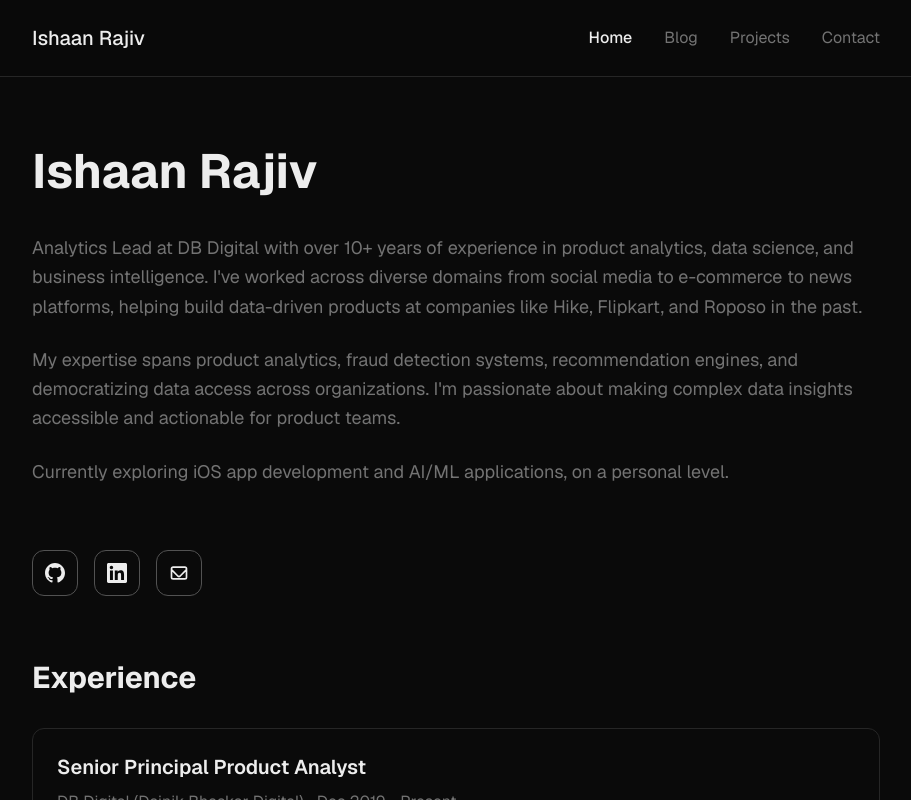
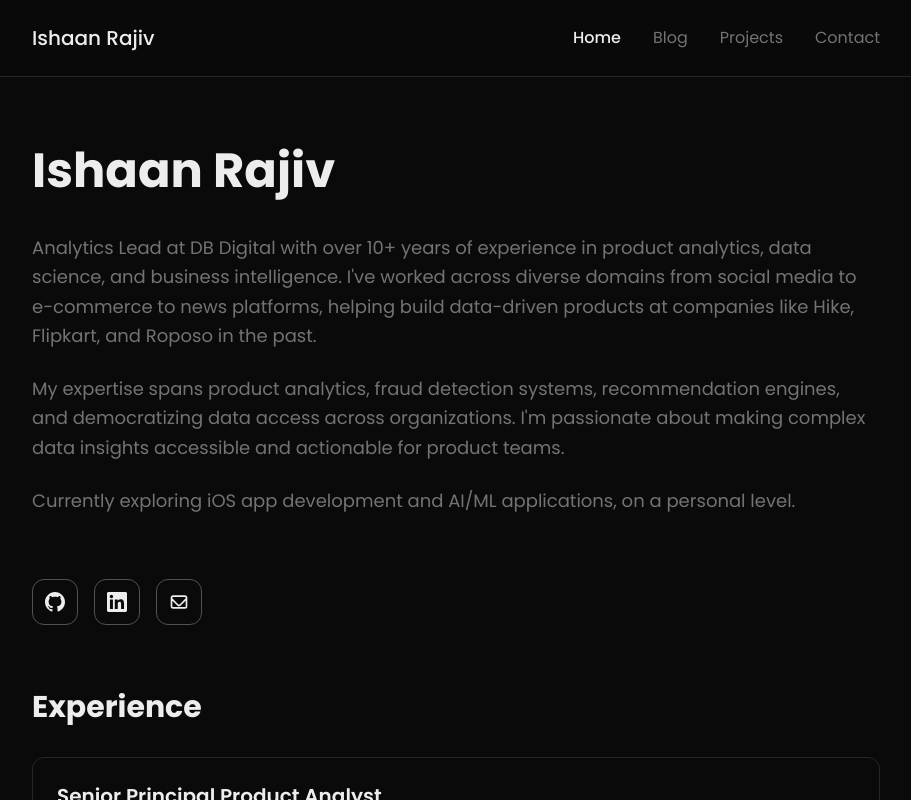
Before and after one commit to ishaanrajiv/personal-website, a Next.js app: page / in a window 1280 px wide. Shown: the top 800 px of the page, without its empty margins (184-1095 px from the left). Built offline with nearby package versions, Linux system fonts and the light colour scheme.

Commit message:
Update font styles in global CSS and layout for improved typography
- Replaced Geist fonts with Poppins and JetBrains Mono for a modern look.
- Updated font-family references in globals.css and layout.tsx to reflect the new font choices.

```diff
--- a/app/globals.css
+++ b/app/globals.css
@@ -14,14 +14,14 @@
   --color-accent: var(--accent);
   --color-muted: var(--muted);
   --color-border: var(--border);
-  --font-sans: var(--font-geist-sans);
-  --font-mono: var(--font-geist-mono);
+  --font-sans: var(--font-poppins);
+  --font-mono: var(--font-jetbrains-mono);
 }
 
 body {
   background: var(--background);
   color: var(--foreground);
-  font-family: var(--font-geist-sans), system-ui, -apple-system, sans-serif;
+  font-family: var(--font-poppins), system-ui, -apple-system, sans-serif;
   line-height: 1.6;
 }
 
--- a/app/layout.tsx
+++ b/app/layout.tsx
@@ -1,14 +1,15 @@
 import type { Metadata } from "next";
-import { Geist, Geist_Mono } from "next/font/google";
+import { Poppins, JetBrains_Mono } from "next/font/google";
 import "./globals.css";
 
-const geistSans = Geist({
-  variable: "--font-geist-sans",
+const poppins = Poppins({
+  variable: "--font-poppins",
   subsets: ["latin"],
+  weight: ["400", "500", "600", "700"],
 });
 
-const geistMono = Geist_Mono({
-  variable: "--font-geist-mono",
+const jetbrainsMono = JetBrains_Mono({
+  variable: "--font-jetbrains-mono",
   subsets: ["latin"],
 });
 
@@ -25,7 +26,7 @@ export default function RootLayout({
   return (
     <html lang="en" suppressHydrationWarning={true}>
       <body
-        className={`${geistSans.variable} ${geistMono.variable} antialiased`}
+        className={`${poppins.variable} ${jetbrainsMono.variable} antialiased`}
       >
         {children}
       </body>
```
